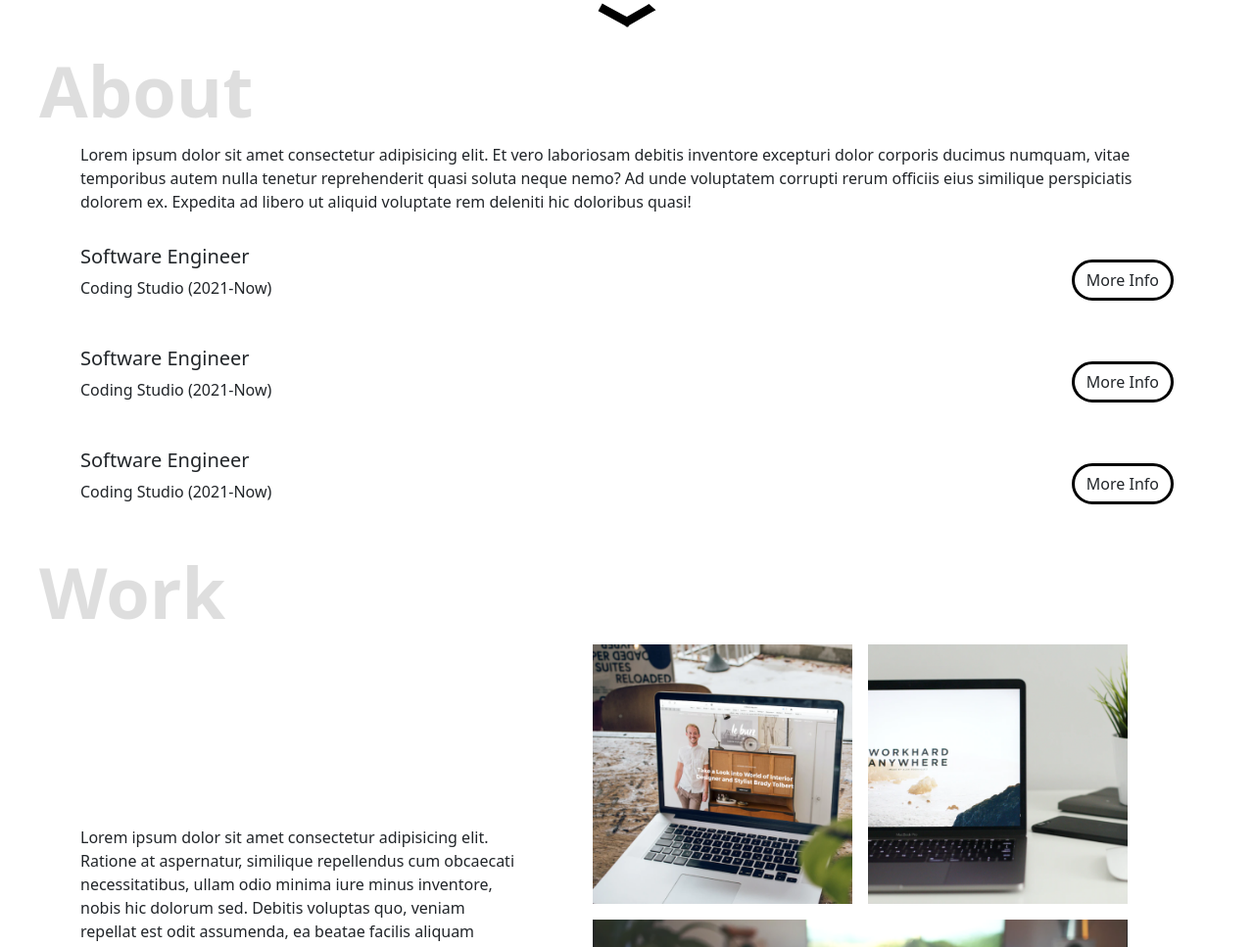
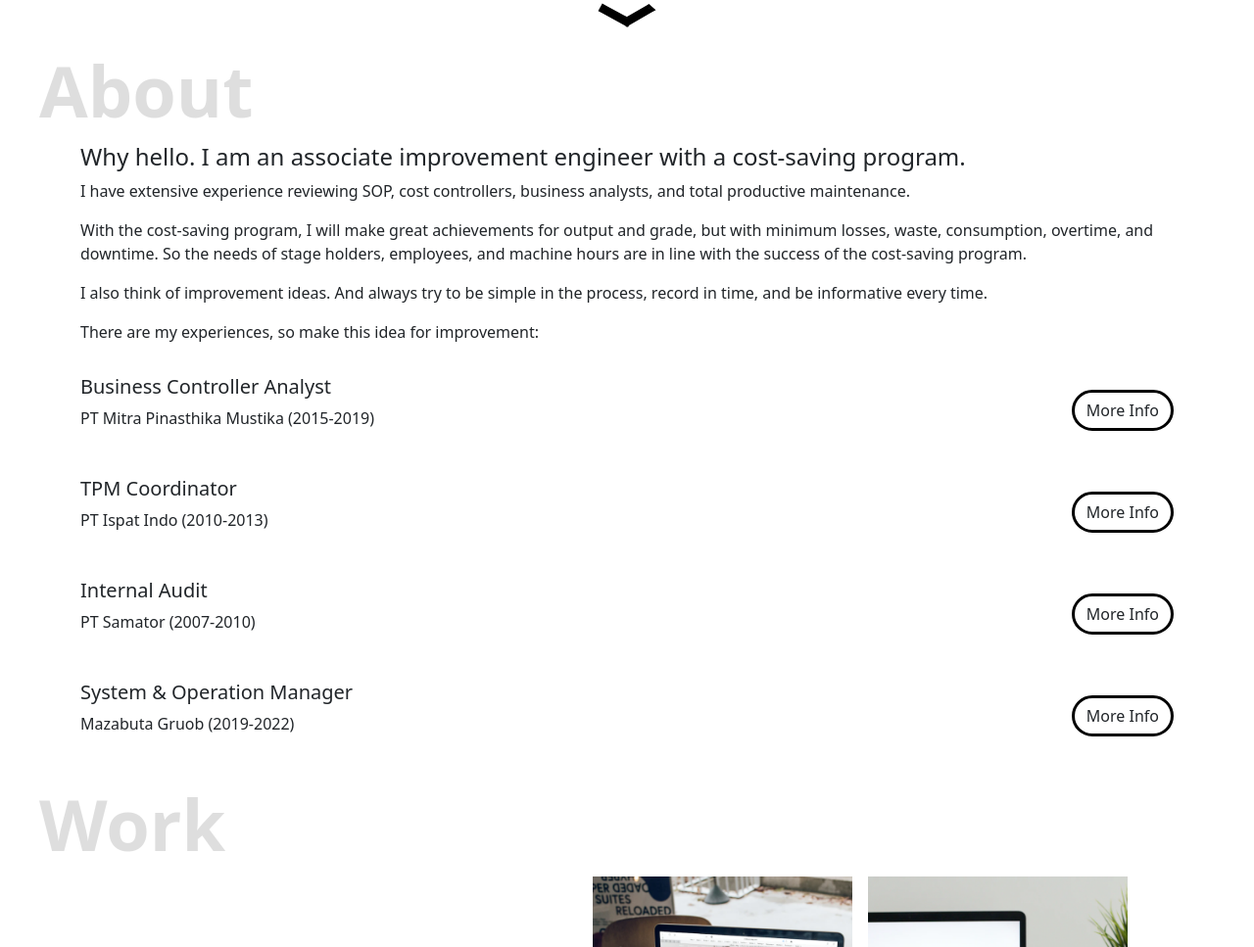
Before and after one commit to hari-1711/Portfolio, a plain HTML site: page index.html in a window 1280 px wide. Shown: the part 633-1600 px from the top of the page at 98% size. Drawn offline with nearby package versions, Linux system fonts and the light colour scheme.

Commit message:
update profile

```diff
--- a/index.html
+++ b/index.html
@@ -51,13 +51,17 @@
         </a>
     </section>
     <section id="about" class="about container">
-        <p>Lorem ipsum dolor sit amet consectetur adipisicing elit. Et vero laboriosam debitis inventore excepturi dolor corporis ducimus numquam, vitae temporibus autem nulla tenetur reprehenderit quasi soluta neque nemo? Ad unde voluptatem corrupti rerum officiis eius similique perspiciatis dolorem ex. Expedita ad libero ut aliquid voluptate rem deleniti hic doloribus quasi!</p>
+        <h4>Why hello. I am an associate improvement engineer with a cost-saving program.</h4>
+        <p>I have extensive experience reviewing SOP, cost controllers, business analysts, and total productive maintenance.</p>
+        <p>With the cost-saving program, I will make great achievements for output and grade, but with minimum losses, waste, consumption, overtime, and downtime. So the needs of stage holders, employees, and machine hours are in line with the success of the cost-saving program.</p>
+        <p>I also think of improvement ideas. And always try to be simple in the process, record in time, and be informative every time.</p>
+        <p>There are my experiences, so make this idea for improvement:</p>
         <div class="about-exp">
             <div class="about-exp-item">
                 <div class="about-exp-item-header">
                     <div>
-                        <h5>Software Engineer</h5>
-                        <p>Coding Studio (2021-Now)</p>
+                        <h5>Business Controller Analyst</h5>
+                        <p>PT Mitra Pinasthika Mustika (2015-2019)</p>
                     </div>
                     <button class="btn button" onclick="toggleDetail(event)">More Info</button>
                 </div>
@@ -66,8 +70,8 @@
             <div class="about-exp-item">
                 <div class="about-exp-item-header">
                     <div>
-                        <h5>Software Engineer</h5>
-                        <p>Coding Studio (2021-Now)</p>
+                        <h5>TPM Coordinator</h5>
+                        <p>PT Ispat Indo (2010-2013)</p>
                     </div>
                     <button class="btn button" onclick="toggleDetail(event)">More Info</button>
                 </div>
@@ -76,8 +80,18 @@
             <div class="about-exp-item">
                 <div class="about-exp-item-header">
                     <div>
-                        <h5>Software Engineer</h5>
-                        <p>Coding Studio (2021-Now)</p>
+                        <h5>Internal Audit</h5>
+                        <p>PT Samator (2007-2010)</p>
+                    </div>
+                    <button class="btn button" onclick="toggleDetail(event)">More Info</button>
+                </div>
+                <p class="about-exp-item-detail">Lorem ipsum dolor sit amet consectetur adipisicing elit. Reprehenderit quisquam, rerum nisi laborum labore est dolores neque fuga esse commodi nam quia atque aut dolorum! Culpa reprehenderit quo voluptates laboriosam.</p>
+            </div>
+            <div class="about-exp-item">
+                <div class="about-exp-item-header">
+                    <div>
+                        <h5>System & Operation Manager</h5>
+                        <p>Mazabuta Gruob (2019-2022)</p>
                     </div>
                     <button class="btn button" onclick="toggleDetail(event)">More Info</button>
                 </div>
```
